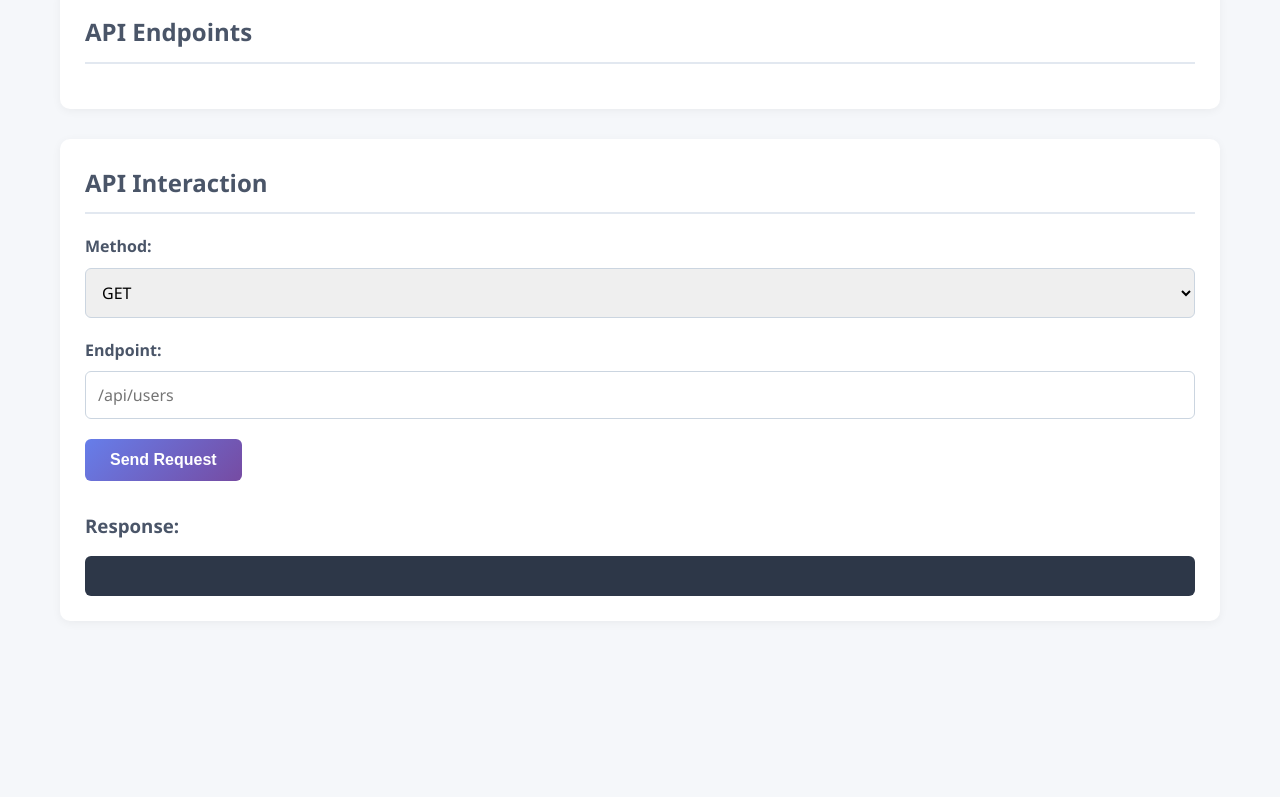
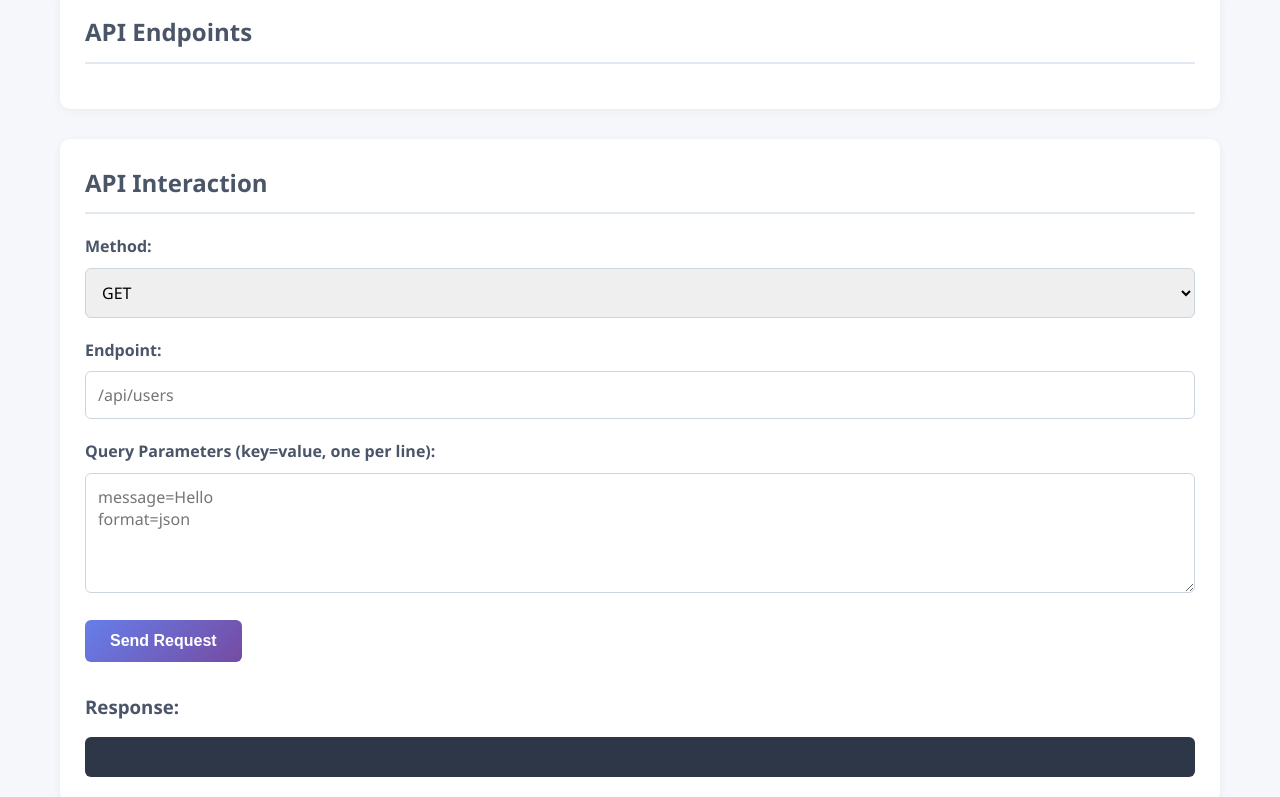
Before and after one commit to ikyyyofc/api, a website: page public/index.html in a window 1280 px wide. Shown: the part 418-1215 px from the top of the page. Before the commit the page ends 1059 px from the top, so only its background shows below. Drawn offline with Linux system fonts and the light colour scheme; no server answers.

Commit message:
update public/index.html

```diff
--- a/public/index.html
+++ b/public/index.html
@@ -46,6 +46,11 @@
                         <input type="text" id="endpoint" placeholder="/api/users">
                     </div>
 
+                    <div class="form-group" id="query-params-container">
+                        <label>Query Parameters (key=value, one per line):</label>
+                        <textarea id="query-params" placeholder="message=Hello&#10;format=json"></textarea>
+                    </div>
+
                     <div class="form-group" id="body-input" style="display: none;">
                         <label for="request-body">Request Body (JSON):</label>
                         <textarea id="request-body" placeholder='{"name": "John", "email": "john@example.com"}'></textarea>
```
